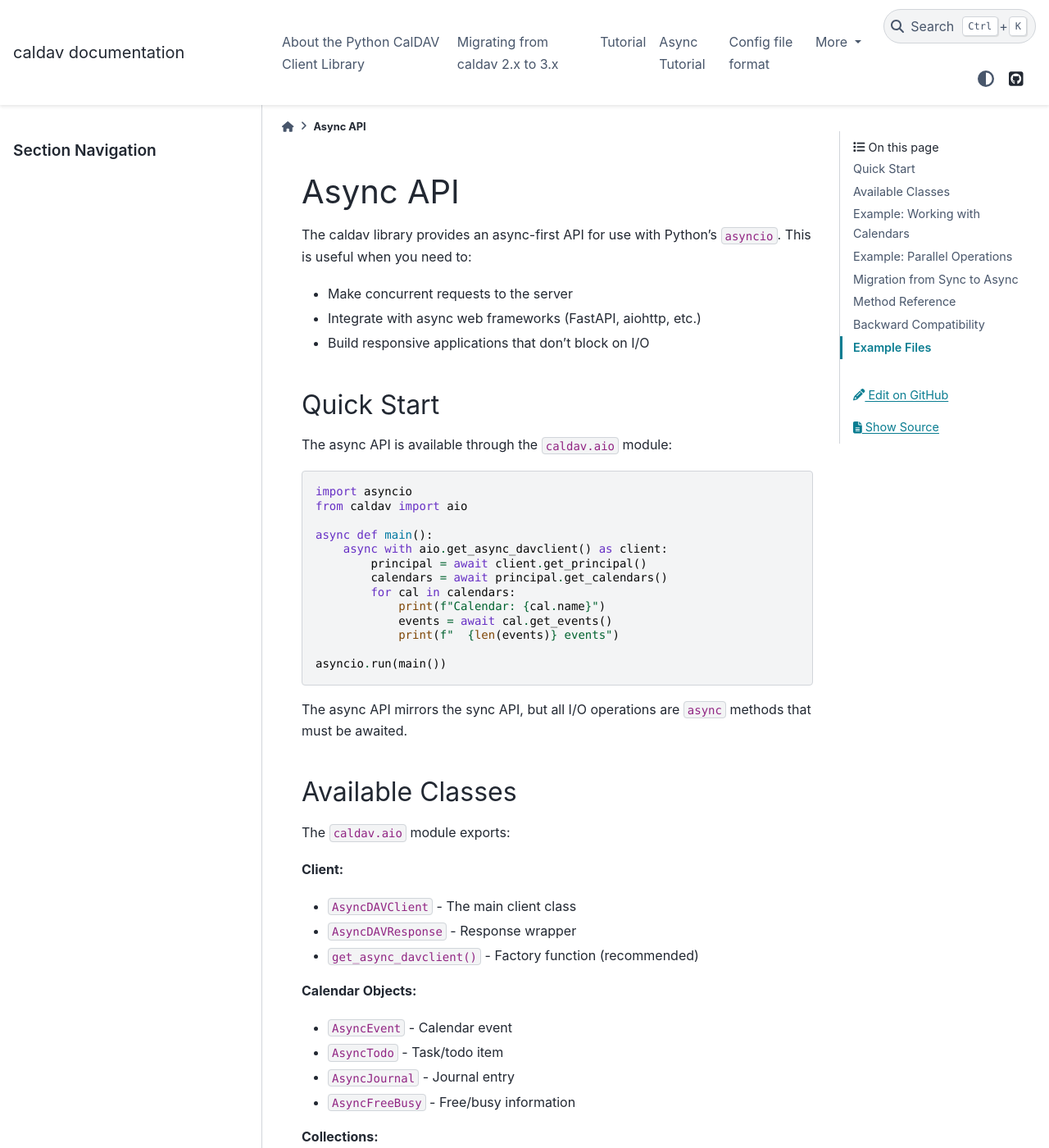
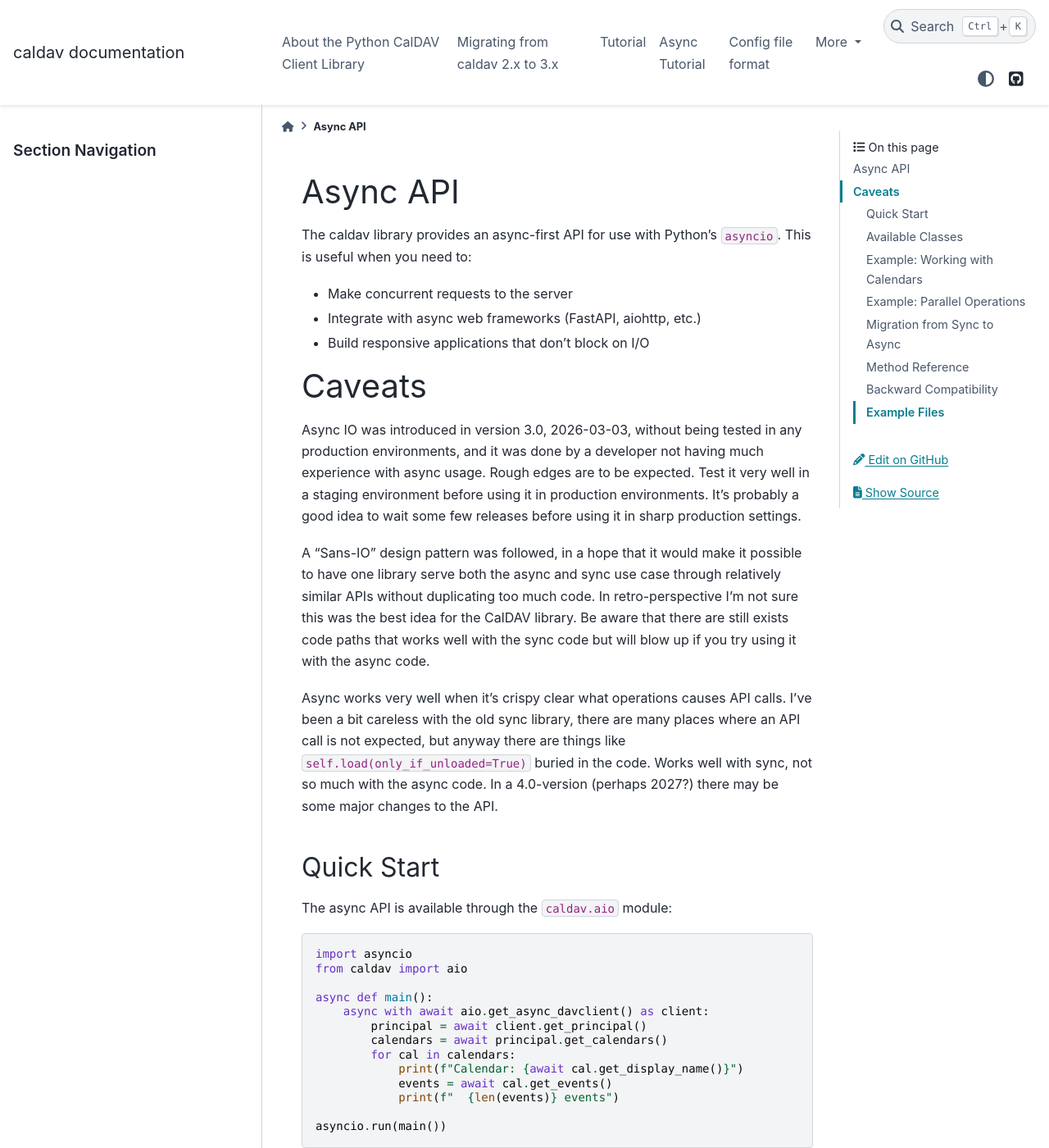
Before and after one commit to python-caldav/caldav, a Sphinx documentation site: the page built from docs/source/async.rst, in a window 1280 px wide and 1400 px high. Shown: the whole window at 82% size. Built offline with Sphinx 7.4.7 and the PyData theme 0.15.4, drawn with Linux system fonts in a browser that asks for light colours; pages that are not in the unit, such as notebooks, are missing from menus; the version number could not be read and is left out; some of the changed text lies outside the part shown.

Commit message:
docs: broken code blocks in docs/source/async.rst; add Manuel tests for them
The three runnable code blocks in docs/source/async.rst were broken:

1. `async with aio.get_async_davclient() as client:` fails with
   "coroutine object does not support the asynchronous context manager
   protocol" because get_async_davclient is an async function and must
   be awaited before it can be used as a context manager.  Fixed to
   `async with await aio.get_async_davclient() as client:`.
   Same bug was present in the Quick Start, the "Working with Calendars",
   and the "Parallel Operations" examples, and in the Migration section.

2. `cal.name` triggers a DeprecationWarning (use get_display_name()
   instead); replaced with `await cal.get_display_name()` in the two
   code blocks that used it.

The three runnable code blocks are now covered by the existing Manuel-
based test harness: added `test_async_ref = manueltest(...)` to
tests/test_docs.py (also fixed the double-assignment bug that made
test_async_tutorial silently shadow test_tutorial).  Confirmed tests
fail before fix and pass after.

Fixes: https://github.com/python-caldav/caldav/issues/661

prompt: Why is the "quick start" in docs/source/async.rst failing?
followup-prompt: We need the code blocks in the documentation to be exercised by test code whenever possible. We already have some tests covering the tutorial. See if it's possible to get the code blocks that was changed just now tested. Revert the docfixes to verify that the tests are working correctly. Docfixes plus tests should be in the same commit, and remember to add prompts to the commit message.
followup-prompt: Add a reference to https://github.com/python-caldav/caldav/issues/661 in the commit message

```diff
--- a/docs/source/async.rst
+++ b/docs/source/async.rst
@@ -8,6 +8,16 @@
 * Make concurrent requests to the server
 * Integrate with async web frameworks (FastAPI, aiohttp, etc.)
 * Build responsive applications that don't block on I/O
+
+=======
+Caveats
+=======
+
+Async IO was introduced in version 3.0, 2026-03-03, without being tested in any production environments, and it was done by a developer not having much experience with async usage.  Rough edges are to be expected.  Test it very well in a staging environment before using it in production environments.  It's probably a good idea to wait some few releases before using it in sharp production settings.
+
+A "Sans-IO" design pattern was followed, in a hope that it would make it possible to have one library serve both the async and sync use case through relatively similar APIs without duplicating too much code.  In retro-perspective I'm not sure this was the best idea for the CalDAV library.  Be aware that there are still exists code paths that works well with the sync code but will blow up if you try using it with the async code.
+
+Async works very well when it's crispy clear what operations causes API calls.  I've been a bit careless with the old sync library, there are many places where an API call is not expected, but anyway there are things like ``self.load(only_if_unloaded=True)`` buried in the code.  Works well with sync, not so much with the async code.  In a 4.0-version (perhaps 2027?) there may be some major changes to the API.
 
 Quick Start
 ===========
@@ -20,11 +30,11 @@
     from caldav import aio
 
     async def main():
-        async with aio.get_async_davclient() as client:
+        async with await aio.get_async_davclient() as client:
             principal = await client.get_principal()
             calendars = await principal.get_calendars()
             for cal in calendars:
-                print(f"Calendar: {cal.name}")
+                print(f"Calendar: {await cal.get_display_name()}")
                 events = await cal.get_events()
                 print(f"  {len(events)} events")
 
@@ -72,7 +82,7 @@
     from datetime import datetime, date
 
     async def calendar_demo():
-        async with aio.get_async_davclient() as client:
+        async with await aio.get_async_davclient() as client:
             principal = await client.get_principal()
 
             # Create a new calendar
@@ -112,7 +122,7 @@
     from caldav import aio
 
     async def fetch_all_events():
-        async with aio.get_async_davclient() as client:
+        async with await aio.get_async_davclient() as client:
             principal = await client.get_principal()
             calendars = await principal.get_calendars()
 
@@ -121,7 +131,7 @@
             results = await asyncio.gather(*tasks)
 
             for cal, events in zip(calendars, results):
-                print(f"{cal.name}: {len(events)} events")
+                print(f"{await cal.get_display_name()}: {len(events)} events")
 
     asyncio.run(fetch_all_events())
 
@@ -150,7 +160,7 @@
            ...
 
        # Async
-       async with aio.get_async_davclient() as client:
+       async with await aio.get_async_davclient() as client:
            ...
 
 3. **Await all I/O operations:**
```
Also changed, not shown: 1 other file.
